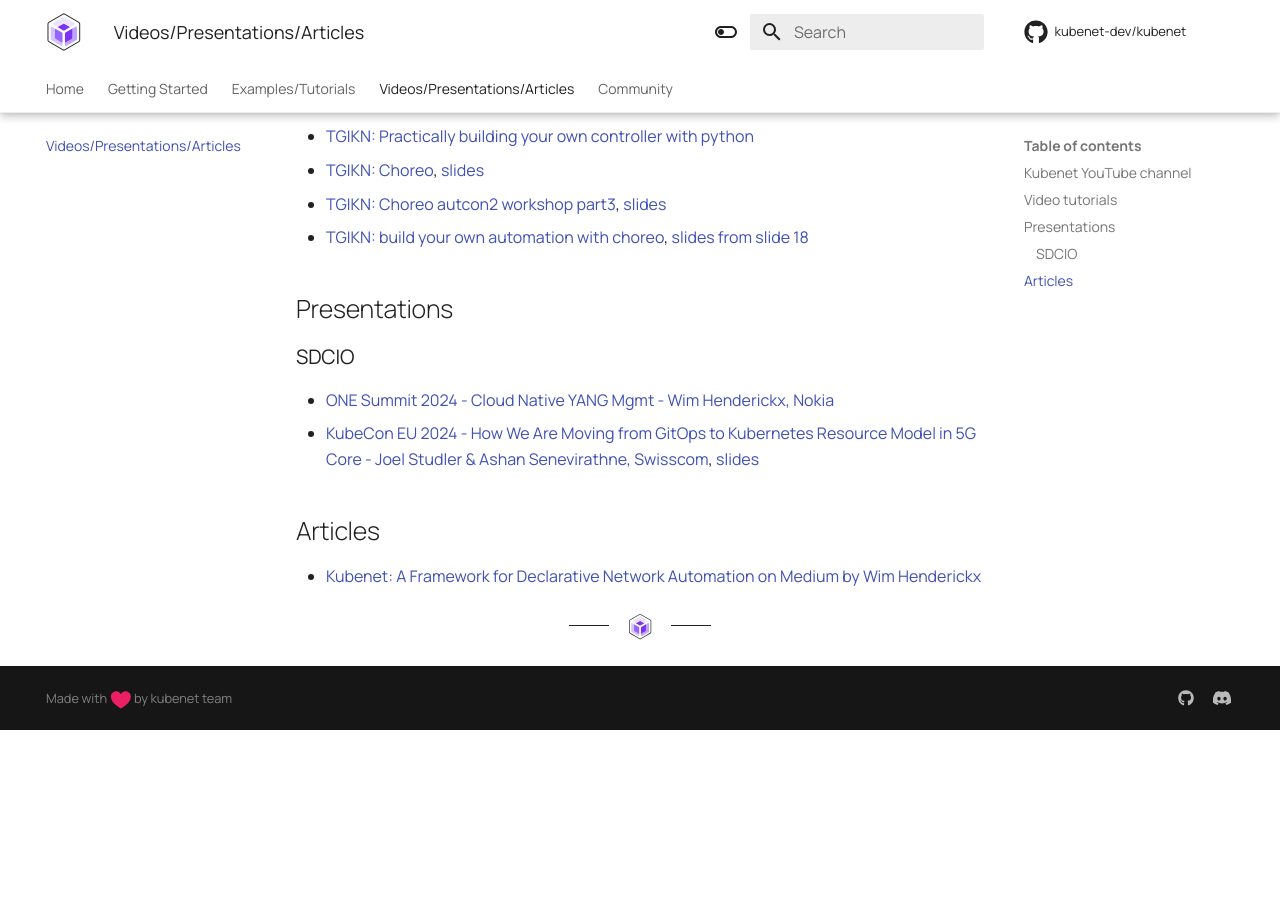
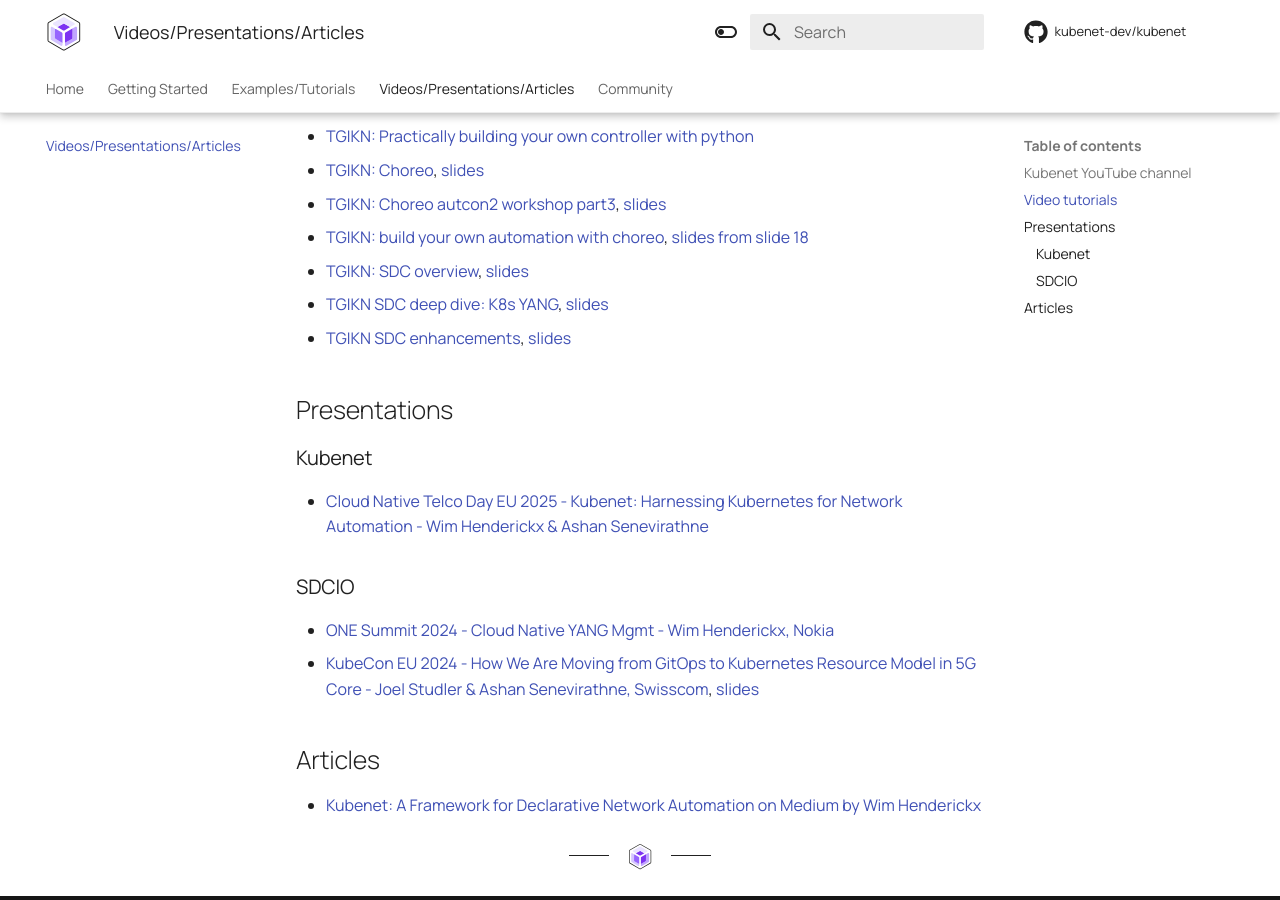
Before and after one commit to kubenet-dev/docs, an MkDocs documentation site: the page built from docs/03-videos/01_videos.md, in a window 1280 px wide and 900 px high, scrolled down 515 px. Built offline with MkDocs 1.6.1 and Material for MkDocs 9.7.7, drawn with Linux system fonts in a browser that asks for light colours; comment, search, counter and statistics services are not loaded; before the commit the page ends 1245 px from its top, so only the background shows below that.

Commit message:
Adding sessions
Signed-off-by: Gergely Csatari <gergely.csatari@nokia.com>

```diff
--- a/docs/03-videos/01_videos.md
+++ b/docs/03-videos/01_videos.md
@@ -17,9 +17,16 @@
 * [TGIKN: Choreo](https://www.youtube.com/watch?v=J8b3kNxItos), [slides](https://docs.google.com/presentation/d/1QqEGb0lIaHaXM1EeGtKpDBuEmpFtH-MayLasMkUU2iA/edit?usp=sharing)
 * [TGIKN: Choreo autcon2 workshop part3](https://www.youtube.com/watch?v=Af3NNPsGTG0), [slides](https://docs.google.com/presentation/d/11TZL3O58s2ZTj2kqsqdm6dpiHuHpKqYUABQaD0gpkkM/edit#slide=id.g31e3b64b718_0_0)
 * [TGIKN: build your own automation with choreo](https://www.youtube.com/watch?v=Q1wBe7zINzA), [slides from slide 18](https://docs.google.com/presentation/d/11TZL3O58s2ZTj2kqsqdm6dpiHuHpKqYUABQaD0gpkkM/edit#slide=id.g320a34f456e_0_0)
+* [TGIKN: SDC overview](https://www.youtube.com/watch?v=Wj0mgIoJVgQ), [slides](https://docs.google.com/presentation/d/1pefnFpPxZpbzsAqM3kBY2lMNWv6-or0zSn5t7HR2ymA/edit?usp=sharing)
+* [TGIKN SDC deep dive: K8s YANG](https://www.youtube.com/watch?v=UBOxsKfiCBs), [slides](https://docs.google.com/presentation/d/1XhHJkST8AjkkerKi-JPtjBD9iU0Yjn1lz26jve9riVA/edit?usp=sharing)
+* [TGIKN SDC enhancements](https://www.youtube.com/watch?v=S-fmb4_MWak), [slides](https://docs.google.com/presentation/d/1fCNP0_472eEjC9Bs_0fm58TiD0XpDuqDKGvsl75ZGT4/edit?slide=id.g31bb407839a_0_71#slide=id.g31bb407839a_0_71)
 
 
 ## Presentations
+
+### Kubenet
+
+* [Cloud Native Telco Day EU 2025 - Kubenet: Harnessing Kubernetes for Network Automation - Wim Henderickx & Ashan Senevirathne](https://www.youtube.com/watch?v=QipW3oOQNqw&list=PLj6h78yzYM2NGdnUvsyUPUZZ2Pm9Cn7FO&index=1)
 
 ### SDCIO
 
@@ -27,6 +34,7 @@
 * [KubeCon EU 2024 - How We Are Moving from GitOps to Kubernetes Resource Model in 5G Core - Joel Studler & Ashan Senevirathne, Swisscom](https://youtu.be/crmTnB6Zwt8),
   [slides](https://static.sched.com/hosted_files/kccnceu2024/ee/From%20GitOps%20to%20KRM%20in%20Swisscoms%205G%20Core%20KubeCon%202024-03-20.pdf)
 
+
 ## Articles
 
 * [Kubenet: A Framework for Declarative Network Automation on Medium by Wim Henderickx](https://medium.com/@wim.henderickx/kubenet-a-framework-for-declarative-network-automation-57454cba1281)
```
